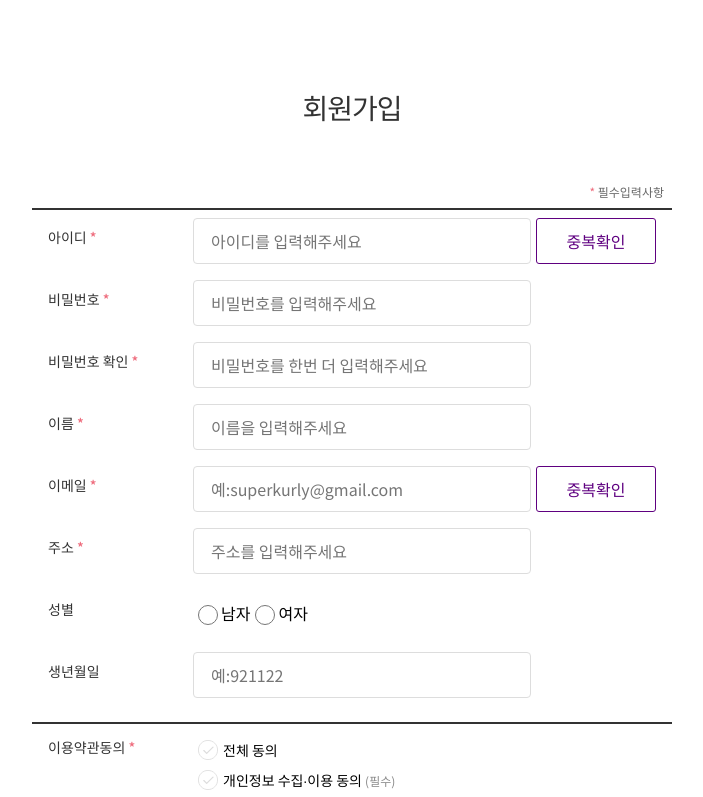
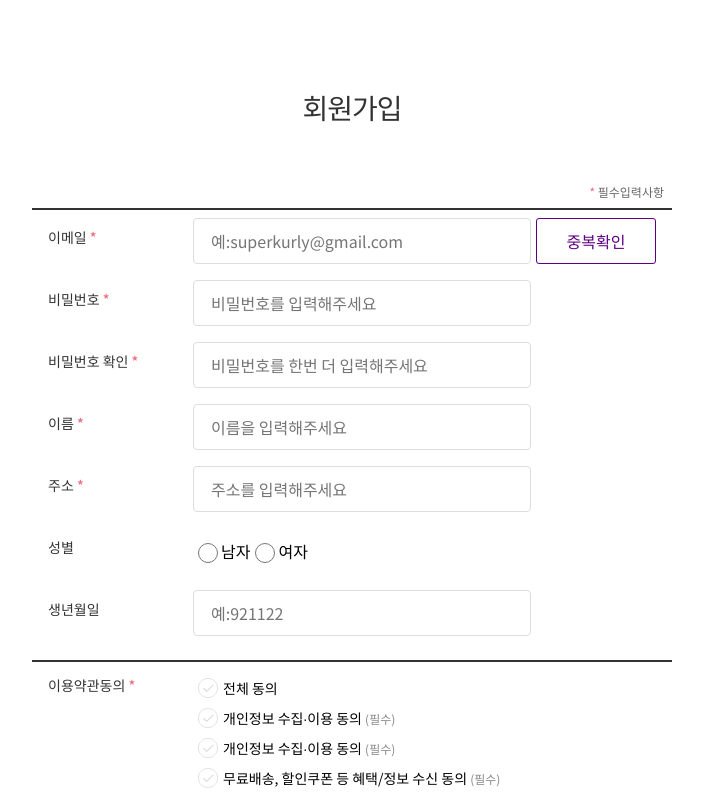
Before and after one commit to super-coding-3/super-kurly, a React (Create React App) app: page /signup in a window 1280 px wide. Shown: the top 797 px of the page, without its empty margins (288-991 px from the left). Built offline with nearby package versions, Linux system fonts and the light colour scheme.

Commit message:
[feature] 회원가입 페이지 수정

```diff
--- a/src/components/signup/SignUpForm.tsx
+++ b/src/components/signup/SignUpForm.tsx
@@ -1,7 +1,8 @@
 import React from "react";
 import styled from "styled-components";
-import { Formik, Form, Field, FormikHelpers, ErrorMessage } from "formik";
-import * as Yup from "yup";
+import { Formik, Form, FormikHelpers } from "formik";
+import { useNavigate } from "react-router-dom";
+import axios from "axios";
 
 import defaultSchema from "../../schema/index";
 import SignupFormGroup from "./SignUpFormGroup";
@@ -9,11 +10,10 @@ import SignupFormGroupRadio from "./SignUpFormGroupRadio";
 import AgreementList from "./AgreementList";
 
 interface Values {
-  userId: string;
+  email: string;
   password: string;
   passwordConfirm: string;
   userName: string;
-  email: string;
   phone: string;
   address: string;
   sex: "male" | "female";
@@ -21,16 +21,24 @@ interface Values {
 }
 
 function SignUpForm(): JSX.Element {
-  const onSubmitHandler = (
+  const navigate = useNavigate();
+
+  const onSubmitHandler = async (
     values: Values,
     { setSubmitting }: FormikHelpers<Values>
   ) => {
-    setTimeout(() => {
-      //   console.log("userId", values.userId, "password", values.password);
+    try {
+      const response = await axios.post("/api/member/signup", values);
+      console.log(response);
+      setSubmitting(true); // Form 제출 시작
+      setSubmitting(false); // Form 제출 완료
       alert("축하합니다! 회원가입이 되었습니다");
-      //   setSubmitting(false);
-      //   navigate("/");
-    }, 500);
+      navigate("/"); // Main 페이지로 이동
+    } catch (error) {
+      console.log(error);
+      alert("회원가입에 실패했습니다. 다시 시도해주세요.");
+      setSubmitting(false);
+    }
   };
 
   return (
@@ -41,11 +49,10 @@ function SignUpForm(): JSX.Element {
 
       <Formik
         initialValues={{
-          userId: "",
+          email: "",
           password: "",
           passwordConfirm: "",
           userName: "",
-          email: "",
           phone: "",
           address: "",
           sex: "male",
@@ -56,10 +63,10 @@ function SignUpForm(): JSX.Element {
       >
         <Form>
           <SignupFormGroup
-            customLabel="아이디"
-            name="userId"
+            customLabel="이메일"
+            name="email"
             type="text"
-            placeholder="아이디를 입력해주세요"
+            placeholder="예:superkurly@gmail.com"
             isRequired={true}
             isButton={true}
           />
@@ -73,7 +80,7 @@ function SignUpForm(): JSX.Element {
           />
           <SignupFormGroup
             customLabel="비밀번호 확인"
-            name="password"
+            name="passwordConfirm"
             type="password"
             placeholder="비밀번호를 한번 더 입력해주세요"
             isRequired={true}
@@ -87,14 +94,7 @@ function SignUpForm(): JSX.Element {
             isRequired={true}
             isButton={false}
           />
-          <SignupFormGroup
-            customLabel="이메일"
-            name="email"
-            type="text"
-            placeholder="예:superkurly@gmail.com"
-            isRequired={true}
-            isButton={true}
-          />
+
           <SignupFormGroup
             customLabel="주소"
             name="address"
--- a/src/components/signup/SignUpFormGroupRadio.tsx
+++ b/src/components/signup/SignUpFormGroupRadio.tsx
@@ -38,7 +38,7 @@ const SignupFormGroupRadio: React.FC<SignupFormGroupRadioProps> = ({
               return (
                 <RadioItem key={option.value}>
                   <Field
-                    type="radio"
+                   type={type}
                     name={name}
                     value={option.value}
                     id={`${name}-${option.value}`}
--- a/src/schema/index.tsx
+++ b/src/schema/index.tsx
@@ -17,7 +17,7 @@ const defaultSchema: Yup.ObjectSchema<FormValues> = Yup.object().shape({
     .matches(/^[a-zA-Z0-9]+$/, "아이디는 영문 또는 숫자만 가능합니다"),
   password: Yup.string()
     .required("비밀번호를 입력해주세요")
-    .min(8, "비밀번호는 최소 8자리 이상이어야 합니다")
+    .min(6, "비밀번호는 최소 6자리 이상이어야 합니다")
     .matches(
       /^(?=.*[a-z])(?=.*[A-Z])(?=.*\d)(?=.*[@$!%*?&])[A-Za-z\d@$!%*?&]+$/,
       "비밀번호는 대소문자, 숫자, 특수문자를 모두 포함해야 합니다"
```
Also changed, not shown: 1 other file (tests, documents, lock files or other folders).
